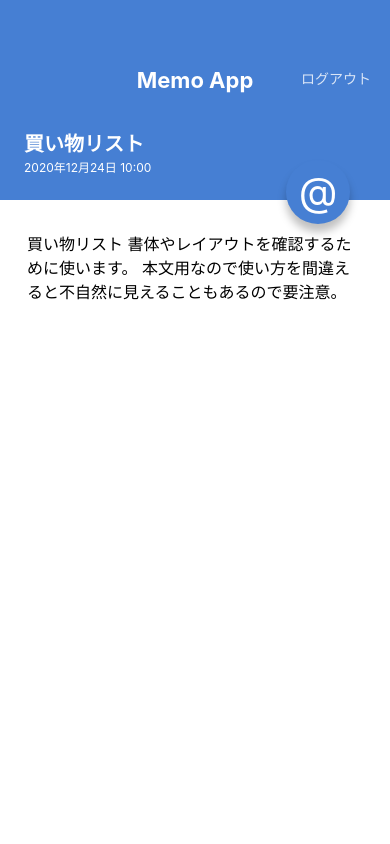
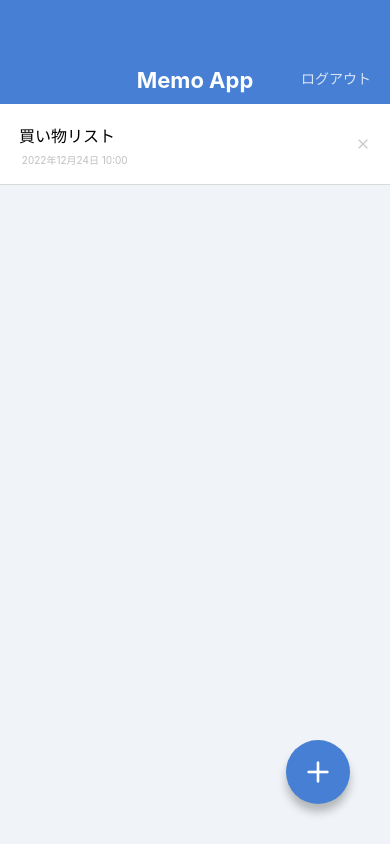
Before and after one commit to snzks/Memo, a React Native app: screen / in a window 390 px wide. Built offline with nearby package versions, Linux system fonts and the light colour scheme.

Commit message:
Added icons

```diff
--- a/App.jsx
+++ b/App.jsx
@@ -1,10 +1,10 @@
 import React from 'react';
 
 import MemoListScreen from './src/screens/MemoListScreen';
-import MemoDetailScreen from './src/screens/MemoDetail';
+//import MemoDetailScreen from './src/screens/MemoDetail';
 
 export default function App() {
   return (
-    <MemoDetailScreen></MemoDetailScreen>
+    <MemoListScreen />
   );
 };
--- a/package.json
+++ b/package.json
@@ -10,6 +10,7 @@
     "eject": "expo eject"
   },
   "dependencies": {
+    "@expo/vector-icons": "^10.2.1",
     "expo": "~45.0.0",
     "expo-status-bar": "~1.3.0",
     "expo-updates": "~0.13.3",
--- a/src/components/CircleButton.jsx
+++ b/src/components/CircleButton.jsx
@@ -1,18 +1,19 @@
 import React from "react";
-import { View, Text, StyleSheet } from "react-native";
+import { View, StyleSheet } from "react-native";
 import { string, shape } from "prop-types";
+import { Feather } from '@expo/vector-icons';
 
 export default function CircleButton(props){
-    const {children, style} = props;
+    const {name, style} = props;
     return(
     <View style={[styles.circleButton, style]}>
-        <Text style={styles.circleButtonLabel}>{children}</Text>
+        <Feather name={name} size={32} color="white" />
     </View>
     )
 }
 
 CircleButton.propTypes = {
-    children: string.isRequired,
+    name: string.isRequired,
     style: shape(),
 };
 CircleButton.defaultProps = {
--- a/src/components/MemoList.jsx
+++ b/src/components/MemoList.jsx
@@ -1,5 +1,6 @@
 import React from "react";
 import { View, Text, StyleSheet } from "react-native";
+import { Feather } from '@expo/vector-icons';
 
 export default function MemoList(){
     return(
@@ -9,7 +10,9 @@
       <Text style={styles.memoListItemDate}> 2022年12月24日 10:00</Text>
     </View>
     <View style={styles.memoListButton}>
-      <Text>X</Text>
+      <Text>
+        <Feather name="x" size={16} color="#B0b0b0b0" />
+      </Text>
     </View>
   </View>
     )
--- a/src/screens/MemoDetail.jsx
+++ b/src/screens/MemoDetail.jsx
@@ -18,7 +18,7 @@
                     本文用なので使い方を間違えると不自然に見えることもあるので要注意。
                 </Text>
             </ScrollView>
-            <CircleButton style={{top:160,bottom:"auto"}}>@</CircleButton>
+            <CircleButton name="edit-2" style={{top:160,bottom:"auto"}} />
         </View>
     )
 }
--- a/src/screens/MemoListScreen.jsx
+++ b/src/screens/MemoListScreen.jsx
@@ -3,13 +3,15 @@
 import AppBar from '../components/AppBar';
 import CircleButton from '../components/CircleButton';
 import MemoList from '../components/MemoList';
+import { Feather } from '@expo/vector-icons';
+
 
 export default function App() {
   return (
     <View style={styles.container}>
     <AppBar />
     <MemoList></MemoList>
-    <CircleButton>+</CircleButton>
+    <CircleButton name="plus" />
     </View>
   );
 }
```
Also changed, not shown: 1 other file (tests, documents, lock files or other folders).
